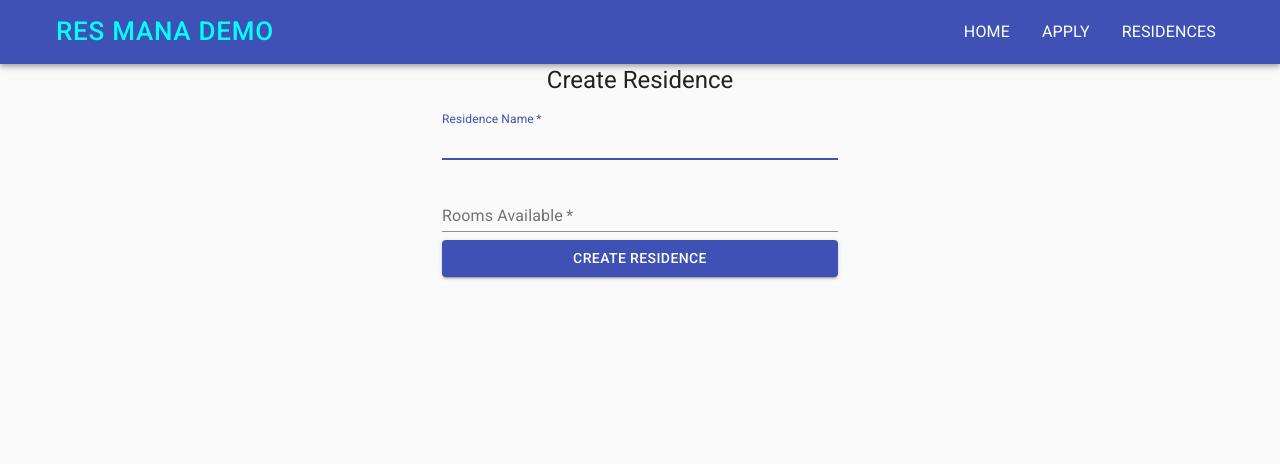
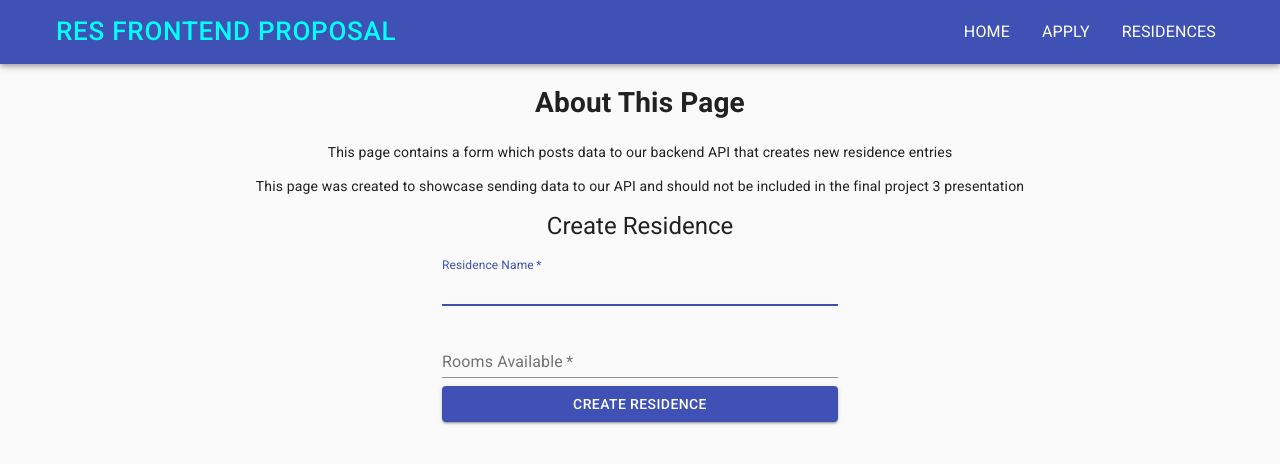
Before and after one commit to be-charles/ResidenceManagementSystemFront, a React (Create React App) app: page /residence/create in a window 1280 px wide. Shown: the top 464 px of the page. Built offline with nearby package versions, Linux system fonts and the light colour scheme.

Commit message:
Minor Changes
+Redirect to home page when a residence has been created
+Header text changed
+Header text size changed

```diff
--- a/src/Components/Header.js
+++ b/src/Components/Header.js
@@ -36,7 +36,7 @@ const Header = () => {
         <AppBar position="static">
             <Toolbar>
                 <Container className={classes.conatinerSpacing}>
-                    <Button className={classes.headerText}>Res Mana Demo</Button>
+                    <Button className={classes.headerText}>Res Frontend Proposal</Button>
                     <IconButton>
                         {/* Put Logo Here AND REMOVE BUTTON ABOVE */}
                     </IconButton>
--- a/src/Residence/CreateResidence.js
+++ b/src/Residence/CreateResidence.js
@@ -2,6 +2,7 @@ import React from 'react';
 import axios from 'axios';
 import { Button, Container, CssBaseline, TextField, Typography, makeStyles } from '@material-ui/core';
 import { useForm } from "react-hook-form";
+import { useHistory } from "react-router-dom";
 
 const useStyles = makeStyles({
     form: {},
@@ -11,6 +12,7 @@ const useStyles = makeStyles({
 
 //Create Component
 const Create = () => {
+    const history = useHistory();
     const classes = useStyles();
     const { register, handleSubmit } = useForm();
 
@@ -26,6 +28,9 @@ const Create = () => {
                     axios.post("http://localhost:8080/residence/create", data)
                         .then((response) => {
                             console.log(response);
+                            //Redirect to another page or do something else here to indicate the request was successful
+                            // such as creating a diolg box
+                            history.push("/");
                         })
                         .catch((error) => {
                             console.log(error);
@@ -70,6 +75,10 @@ function CreateResidence() {
     //The following response gets displayed
     return (
         <>
+            <h1>About This Page</h1>
+            <p>This page contains a form which posts data to our backend API that creates new residence entries</p>
+            <p>This page was created to showcase sending data to our API and should not be included in the final project 3 presentation</p>
+
             {/* Include the output from the component we made above(Create) */}
             <Create />
         </>
--- a/src/Residence/ReadResidences.js
+++ b/src/Residence/ReadResidences.js
@@ -73,9 +73,9 @@ function Residences() {
             <h2>Residences</h2>
             {/* Include the output from the fetch residences component we made above */}
             <FetchResidences />
-            <h2>Links</h2>
-            <Link to="/create">
-                <Button>Create</Button>
+            <h2>Related</h2>
+            <Link href="/residence/create">
+                <Button>Create Residence</Button>
             </Link>
 
         </>
```
